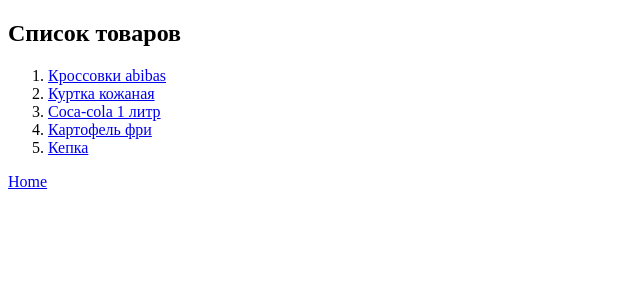
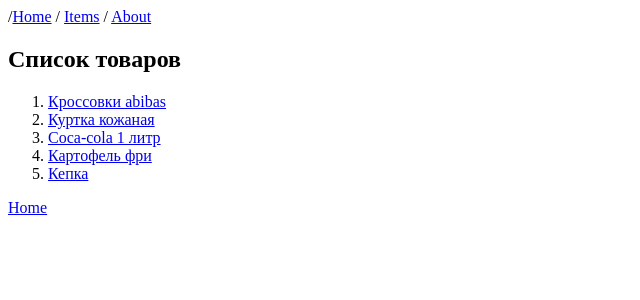
Before and after one commit to MirontsovRoman/First_Django, a Django app: page /items in a window 1280 px wide. Shown: the top 300 px of the page, without its empty margins (0-640 px from the left). Run offline with Django 5.2, Linux system fonts and the light colour scheme.

Commit message:
Done M2: 1-6 practice improve

```diff
--- a/MainApp/views.py
+++ b/MainApp/views.py
@@ -32,6 +32,10 @@ def home(request):
 
 def about(request):
     result = f"""
+    <header>
+    /<a href="/">Home</a> / <a href="/items">Items</a> / <a href="/about"> About</a>
+    </header>
+
     Имя: <b>{author['Имя']}</b><br>
     Отчество: <b>{author['Отчество']}</b><br>
     Фамилия: <b>{author['Фамилия']}</b><br>
--- a/templates/item-page.html
+++ b/templates/item-page.html
@@ -5,6 +5,9 @@
     <title>Item page</title>
 </head>
 <body>
+    <header>
+        /<a href="/">Home</a> / <a href="/items">Items</a> / <a href="/about"> About</a>
+    </header>
     <h1>{{ item.name }}</h1>
     <div>
         {% if item.quantity == 0 %}Товар отсутствует
--- a/templates/items-list.html
+++ b/templates/items-list.html
@@ -5,6 +5,9 @@
     <title>Items list</title>
 </head>
 <body>
+    <header>
+        /<a href="/">Home</a> / <a href="/items">Items</a> / <a href="/about"> About</a>
+    </header>
     <h2>Список товаров</h2>
     <ol>
     {% for item in items %}
```
